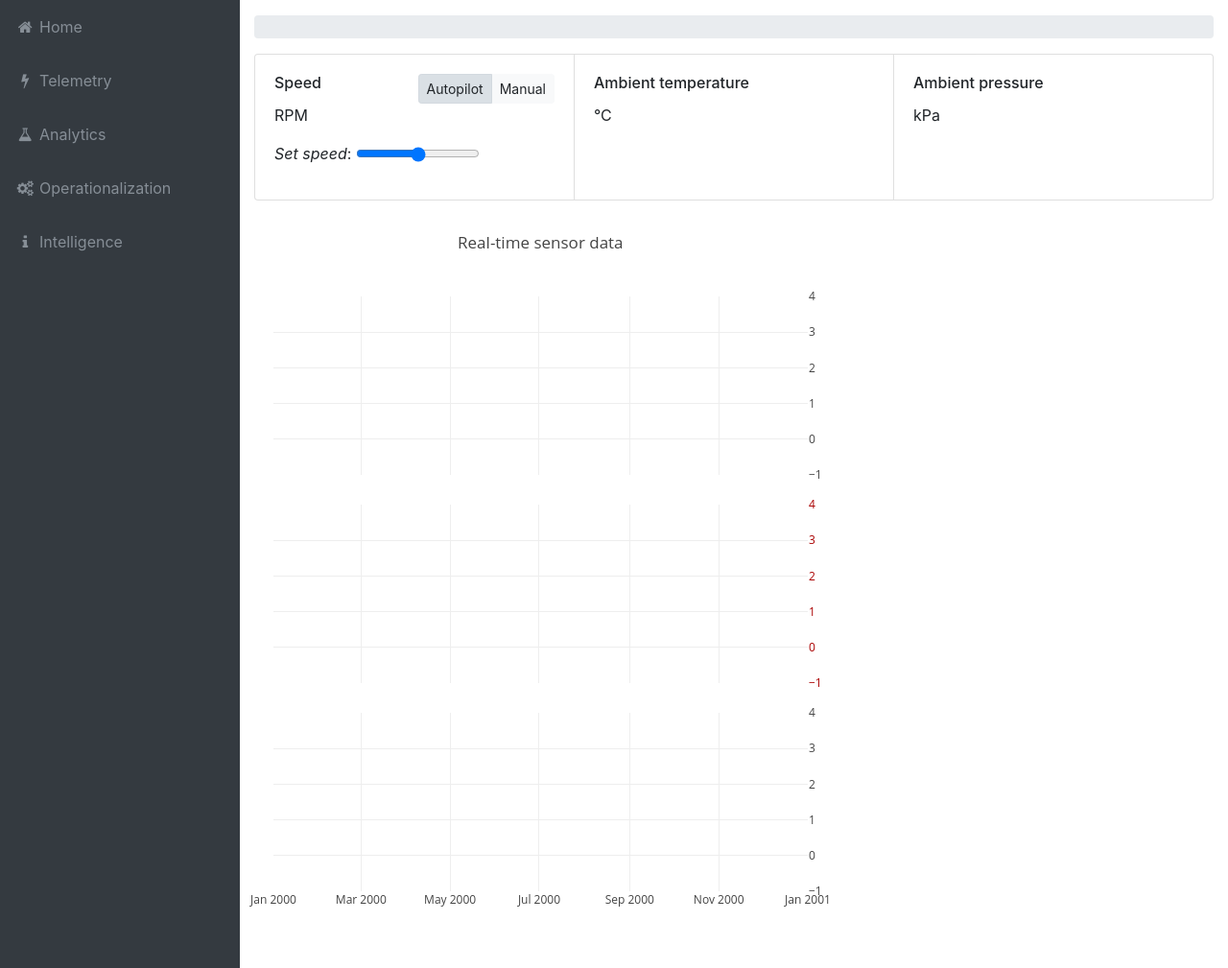
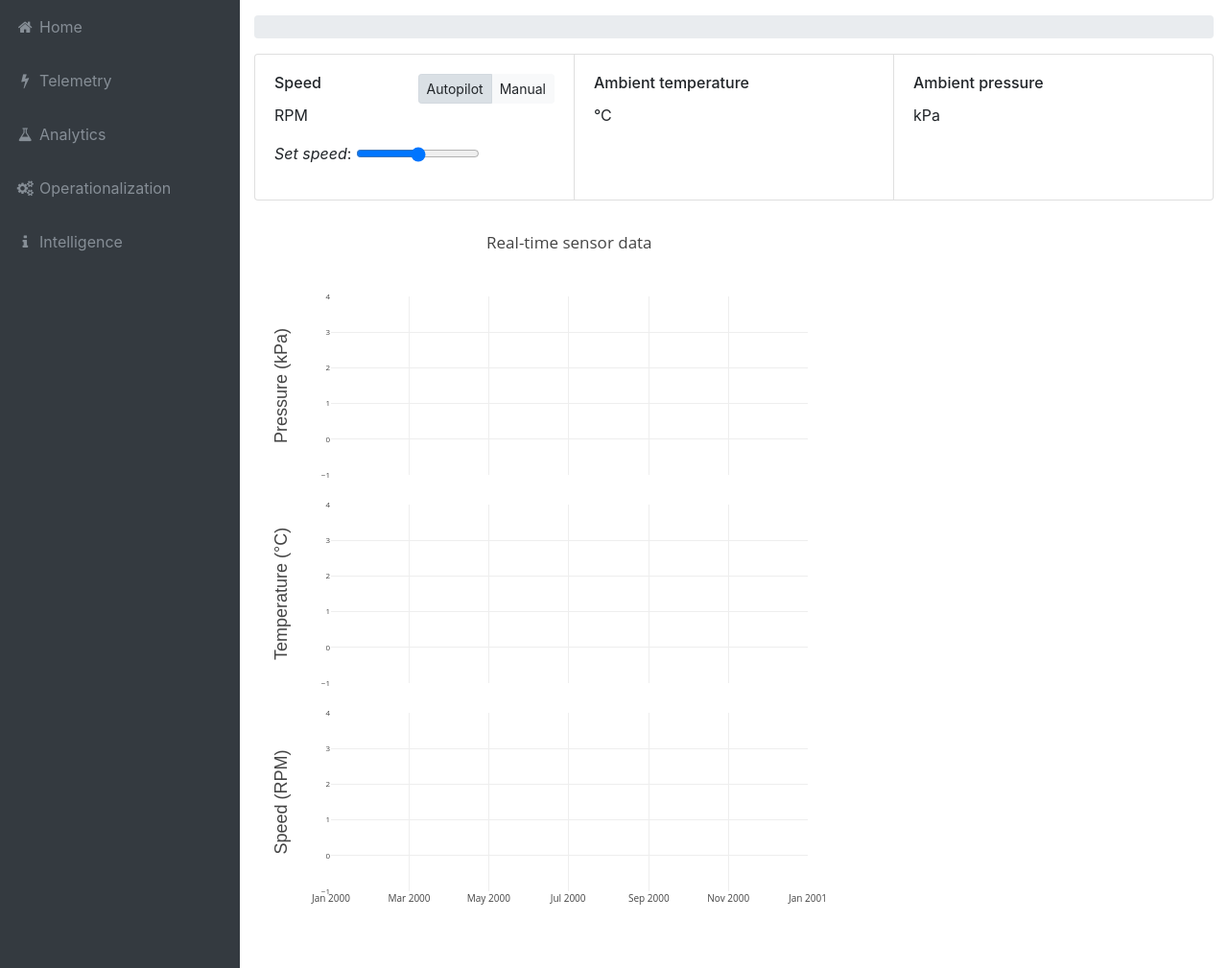
Before and after one commit to Azure/AI-PredictiveMaintenance, a Python web app: template src/WebApp/flask/templates/twin.html in a window 1280 px wide. Shown: the part 56-1065 px from the top of the page at 96% size. Run offline with Jinja, Linux system fonts and the light colour scheme; the template is opened without the code that fills it, so the values that code supplies are empty; some libraries are stand-ins or nearby versions.

Commit message:
More UX cleanup

```diff
--- a/src/WebApp/flask/static/styles/main.css
+++ b/src/WebApp/flask/static/styles/main.css
@@ -455,10 +455,6 @@ footer.sticky-footer {
      vertical-align: middle;
 }
 
-#sensor-stream {
-  margin-left: -60px;
-}
-
 #desired-speed-range {
   margin-left: 5px;
   padding-top: 2px;
--- a/src/WebApp/flask/templates/twin.html
+++ b/src/WebApp/flask/templates/twin.html
@@ -58,35 +58,56 @@
 {% endblock %}
 {% block script %}
 <script>
+  var yAxisTitleFont = {
+    family: 'Arial, sans-serif',
+    size: 18
+  };
+
+  var xAxisTickFont = {
+    size: 10
+  };
+
+  var yAxisTickFont = {
+    size: 8
+  };
+
+
   var layout = {
     title: 'Real-time sensor data',
     autosize: true,
     height: 800,
+    showlegend: false,
     xaxis: {
       type: 'date',
-      fixedrange: true
+      fixedrange: true,
+      tickfont: xAxisTickFont
     },
     yaxis: {
+      title: 'Speed (RPM)',
+      titlefont: yAxisTitleFont,
       domain: [0, 0.30],
-      side: 'right',
-      zeroline: false
+      side: 'left',
+      zeroline: false,
+      tickfont: yAxisTickFont
     },
     legend: {
       traceorder: 'reversed'
     },
     yaxis2: {
+      title: 'Temperature (°C)',
+      titlefont: yAxisTitleFont,
       domain: [0.35, 0.65],
-      side: 'right',
+      side: 'left',
       zeroline: false,
-      tickfont: {
-        color: '#A00'
-      }
-
+      tickfont: yAxisTickFont
     },
     yaxis3: {
+      title: 'Pressure (kPa)',
+      titlefont: yAxisTitleFont,
       domain: [0.70, 1],
-      side: 'right',
-      zeroline: false
+      side: 'left',
+      zeroline: false,
+      tickfont: yAxisTickFont
     },
     legend: {
       "orientation": "h",
```
